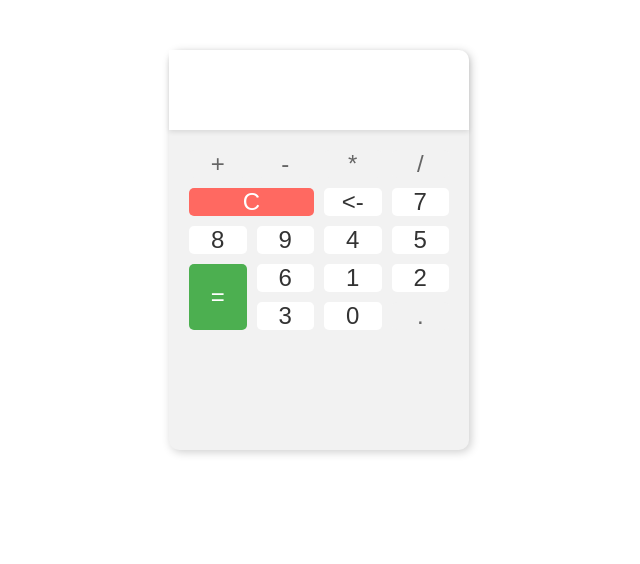
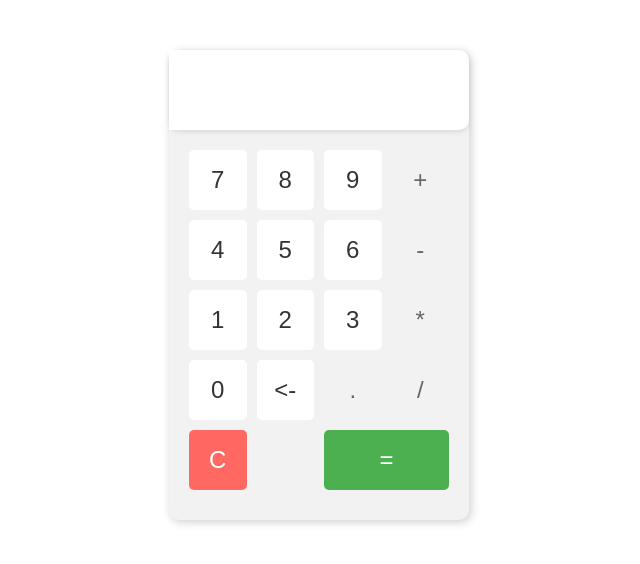
Before and after one commit to DumaniMbili/assignment-calculator, a plain HTML site: page index.html in a window 1280 px wide. Shown: the whole page, without its empty margins (321-961 px from the left). Drawn offline with Linux system fonts and the light colour scheme.

Commit message:
modified styling and js features

```diff
--- a/css/style.css
+++ b/css/style.css
@@ -9,7 +9,6 @@
 .calculator {
   margin: 50px auto;
   width: 300px;
-  height: 400px;
   background-color: #f2f2f2;
   border-radius: 10px;
   box-shadow: 2px 2px 10px rgba(0, 0, 0, 0.2);
@@ -20,13 +19,14 @@
   width: 100%;
   height: 80px;
   background-color: #fff;
-  border-radius: 10px 10px 0 0;
+  border-radius: 10px;
   display: flex;
   justify-content: flex-end;
   align-items: center;
   padding-right: 20px;
   box-shadow: 0px 2px 5px rgba(0, 0, 0, 0.1);
 }
+
 .display input[type="text"] {
   font-size: 36px;
   border: none;
@@ -41,8 +41,7 @@
 .buttons {
   display: grid;
   grid-template-columns: repeat(4, 1fr);
-  grid-template-rows: repeat(5, 1fr);
-  gap: 10px;
+  grid-gap: 10px;
   padding: 20px;
 }
 
@@ -52,6 +51,8 @@ button {
   outline: none;
   border-radius: 5px;
   cursor: pointer;
+  width: 100%;
+  height: 60px;
 }
 
 /* Number button styles */
@@ -68,19 +69,21 @@ button {
 
 /* Clear button styles */
 #clear {
-  grid-column: 1/3;
+
+  grid-row: 5/7;
   background-color: #ff6961;
   color: #fff;
 }
 
 /* Equals button styles */
 #equals {
-  grid-row: 4/6;
+  grid-column: 5/3;
   background-color: #4caf50;
   color: #fff;
 }
 
 #backspace {
+  grid-row: 4/7;
   background-color: #fff;
   color: #333;
 }
@@ -98,6 +101,7 @@ button {
 #clear:hover {
   background-color: #ff7b73;
 }
+
 #equals:hover {
   background-color: #56c153;
 }
--- a/index.html
+++ b/index.html
@@ -13,23 +13,23 @@
         <input type="text" id="input" readonly />
       </div>
       <div class="buttons">
+        <button class="number" id="seven">7</button>
+        <button class="number" id="eight">8</button>
+        <button class="number" id="nine">9</button>
         <button class="operator" id="add" data-operator="+">+</button>
+        <button class="number" id="four">4</button>
+        <button class="number" id="five">5</button>
+        <button class="number" id="six">6</button>
         <button class="operator" id="subtract" data-operator="-">-</button>
+        <button class="number" id="one">1</button>
+        <button class="number" id="two">2</button>
+        <button class="number" id="three">3</button>
         <button class="operator" id="multiply" data-operator="*">*</button>
+        <button class="number" id="zero">0</button>
+        <button class="operator" id="decimal">.</button>
         <button class="operator" id="divide" data-operator="/">/</button>
         <button class="operator" id="clear">C</button>
         <button class="operator" id="backspace">&lt;-</button>
-        <button class="number" id="seven">7</button>
-        <button class="number" id="eight">8</button>
-        <button class="number" id="nine">9</button>
-        <button class="number" id="four">4</button>
-        <button class="number" id="five">5</button>
-        <button class="number" id="six">6</button>
-        <button class="number" id="one">1</button>
-        <button class="number" id="two">2</button>
-        <button class="number" id="three">3</button>
-        <button class="number" id="zero">0</button>
-        <button class="operator" id="decimal">.</button>
         <button class="operator" id="equals">=</button>
       </div>
     </div>
--- a/js/calculator.js
+++ b/js/calculator.js
@@ -84,9 +84,10 @@ function operatorClickHandler(e) {
     firstNumber = currentValue.toString();
     secondNumber = "";
     operator = newOperator;
-    updateDisplay(firstNumber);
+    updateDisplay(firstNumber + operator);
   } else {
     operator = newOperator;
+    updateDisplay(firstNumber + operator);
   }
 }
 
@@ -147,9 +148,17 @@ function backspaceClickHandler() {
     return;
   }
   if (operator === "") {
+    if (firstNumber.length === 0) {
+      return;
+    }
     firstNumber = firstNumber.slice(0, -1);
     updateDisplay(firstNumber);
   } else {
+    if (secondNumber.length === 0) {
+      operator = "";
+      updateDisplay(firstNumber);
+      return;
+    }
     secondNumber = secondNumber.slice(0, -1);
     updateDisplay(secondNumber);
   }
@@ -173,6 +182,7 @@ window.addEventListener("keydown", (e) => {
     const button = document.querySelector(`button[data-operator="${key}"]`);
     if (button) {
       button.click();
+      updateDisplay(firstNumber + operator);
     }
   } else if (key === "=" || key === "Enter") {
     equalsClickHandler();
```
